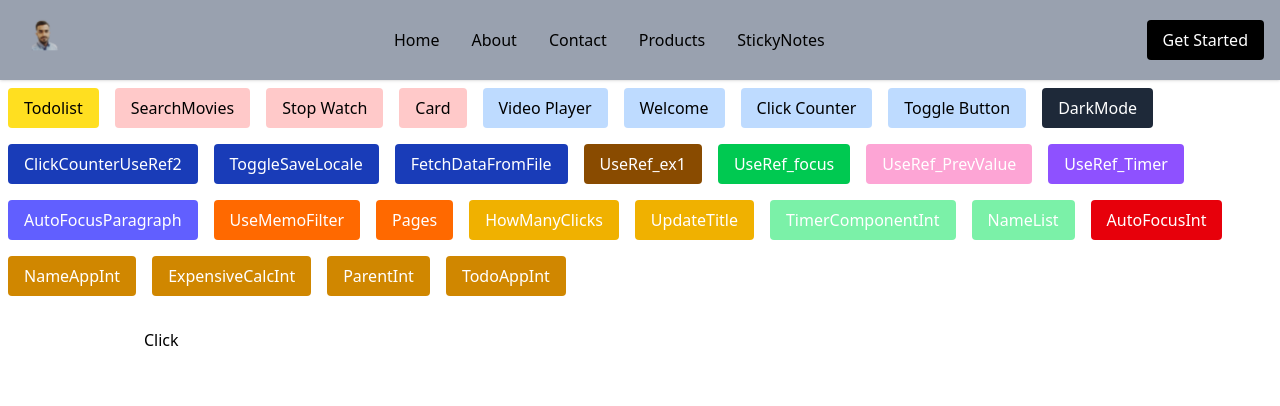
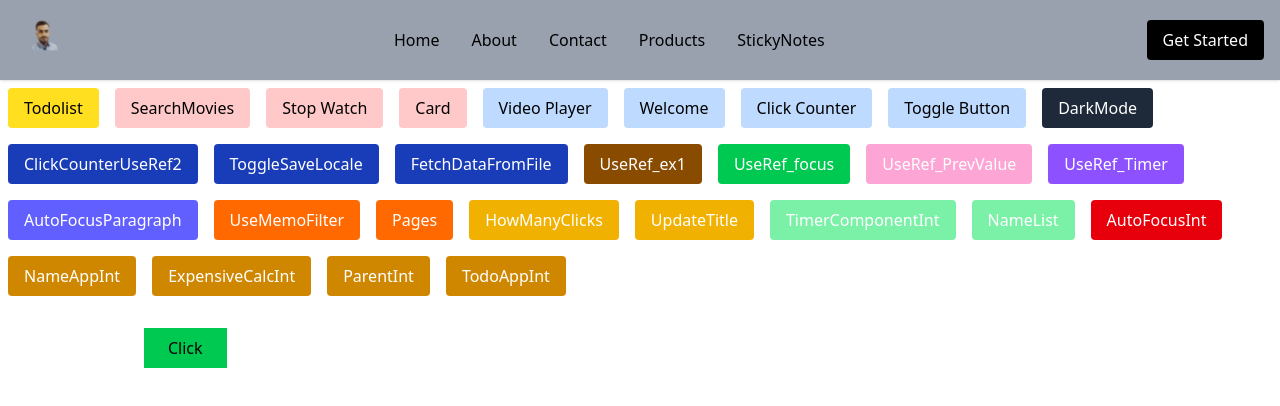
Before and after one commit to Shafee-ee/consoleStatements, a React (Vite) app in the folder my-react-app/: page /UpdateTitle in a window 1280 px wide. Shown: the top 406 px of the page. Built offline with nearby package versions, Linux system fonts and the light colour scheme.

Commit message:
more practice

```diff
--- a/my-react-app/src/components/TodoItemInt.jsx
+++ b/my-react-app/src/components/TodoItemInt.jsx
@@ -6,14 +6,14 @@ const TodoItemInt = React.memo(({ todo, onToggle, onDelete }) => {
     return (
         <div className="flex justify-between items-center px-4 py-2 border-b">
             <span
-                className={`flex-1 cursor-pointer ${todo.done ? 'line-through text-gray-500' : ''}`}
+                className={`flex-1 text-blue-800 cursor-pointer ${todo.done ? 'line-through text-red-300' : ''}`}
                 onClick={() => onToggle(todo.id)}
             >
                 {todo.text}
             </span>
             <button
                 onClick={() => onDelete(todo.id)}
-                className="text-red-500 hover:underline ml-4"
+                className="text-red-500 ml-4 bg-red-200 px-2 hover:text-white hover:bg-red-400 hover:rounded"
             >
                 Delete
             </button>
--- a/my-react-app/src/components/UpdateTitle.jsx
+++ b/my-react-app/src/components/UpdateTitle.jsx
@@ -4,12 +4,12 @@ const UpdateTitle = () => {
     const [clicks, setClicks] = useState(0);
 
     useEffect(() => {
-        document.title = `Click No:${clicks}`;
+        document.title = `${clicks}`;
     }, [clicks]);
 
     return (
         <div>
-            <button onClick={() => { setClicks(prev => prev + 1) }}>Click</button>
+            <button className="bg-green-500 px-6  py-2 hover:bg-green-400 hover:text-white" onClick={() => { setClicks(prev => prev + 1) }}>Click</button>
         </div>
     )
 }
```
